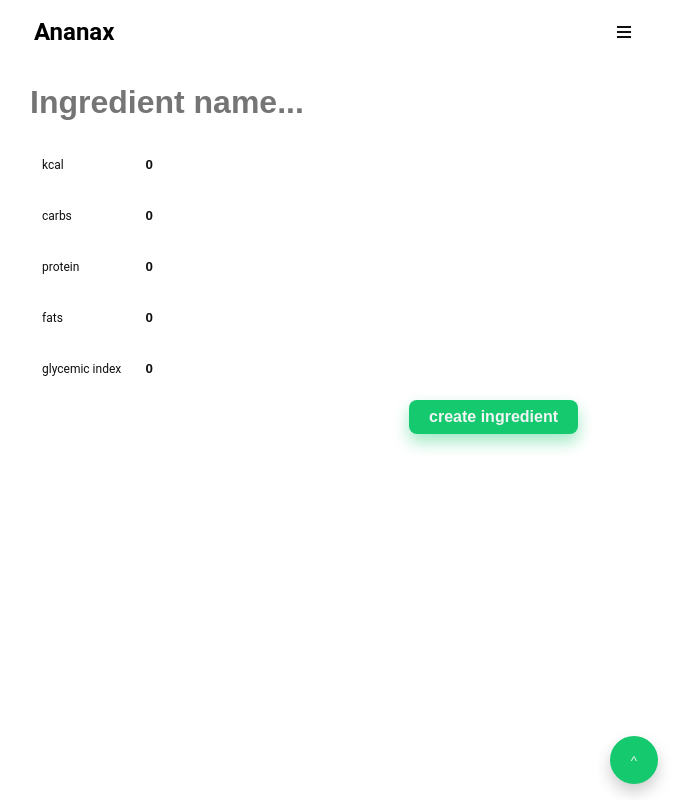
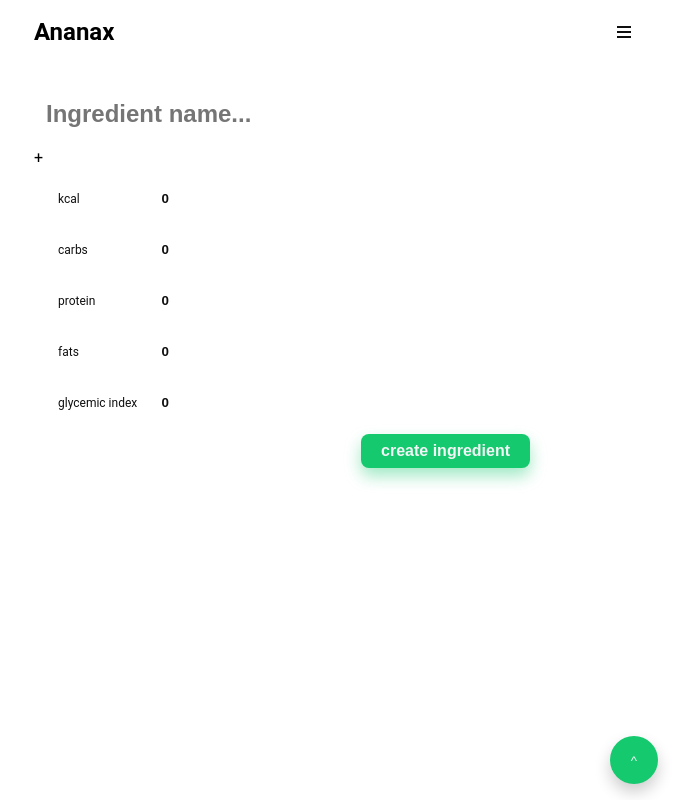
Before and after one commit to dev-szymon/ananax, a Next.js app: page /create-ingredient in a window 1280 px wide. Shown: the whole page, without its empty margins (302-995 px from the left). Built offline with nearby package versions, Linux system fonts and the light colour scheme.

Commit message:
single ingredient page

```diff
--- a/package.json
+++ b/package.json
@@ -15,9 +15,11 @@
     "next": "10.0.7",
     "react": "17.0.1",
     "react-dom": "17.0.1",
+    "react-dropzone": "^11.3.1",
     "styled-components": "^5.2.1"
   },
   "devDependencies": {
+    "@types/next": "^9.0.0",
     "@types/node": "^14.14.31",
     "@types/react": "^17.0.2",
     "@types/styled-components": "^5.1.7",
--- a/src/components/creators/IngredientCreator.tsx
+++ b/src/components/creators/IngredientCreator.tsx
@@ -1,20 +1,22 @@
+import React, { useState } from 'react';
 import NumericInput from '../credentials/NumericInput';
 import TitleInput from '../credentials/TitleInput';
 import { Formik, Form } from 'formik';
 import { BtnFilledStyles } from '../styles/Buttons';
 import { gql, useMutation } from '@apollo/client';
+import { useDropzone } from 'react-dropzone';
 
-interface InitialValues {
+interface FormikValues {
   name: string;
-  images: [string?];
+  images: string[] | [];
   kcal: number;
   carbs: number;
   protein: number;
   fats: number;
   glycemicIndex: number;
 }
-export default function IngredientCreator() {
-  const initialValues: InitialValues = {
+
+const initialValues: FormikValues = {
   name: '',
   images: [],
   kcal: 0,
@@ -23,38 +25,85 @@ export default function IngredientCreator() {
   fats: 0,
   glycemicIndex: 0,
 };
+
+export default function IngredientCreator() {
+  const onDrop = (acceptedFiles: File[]) => {
+    return setFiles(acceptedFiles);
+  };
+
+  const { getRootProps, getInputProps } = useDropzone({ onDrop });
+
   const NEW_INGREDIENT = gql`
     mutation newIngredient($ingredient: ingredientInput!) {
       newIngredient(ingredient: $ingredient) {
         id
+        images
       }
     }
   `;
 
-  const [newIngredient] = useMutation(NEW_INGREDIENT);
+  const [newIngredient] = useMutation(NEW_INGREDIENT, {
+    onCompleted: (data) => {
+      setLoading(false);
+      console.log(data);
+    },
+  });
+  const [files, setFiles] = useState<File[]>([]);
+  const [loading, setLoading] = useState(false);
 
   return (
     <Formik
       initialValues={initialValues}
-      onSubmit={(values) => {
-        newIngredient({ variables: { ingredient: { ...values } } });
+      onSubmit={async (values) => {
+        setLoading(true);
+        const data = new FormData();
+        data.append('file', files[0]);
+        data.append('upload_preset', 'fwwd2pmr');
+        const res = await fetch(
+          `https://api.cloudinary.com/v1_1/dq104qc4m/image/upload`,
+          {
+            method: 'POST',
+            body: data,
+          }
+        );
+        const resCloudinary = await res.json();
+        newIngredient({
+          variables: {
+            ingredient: { ...values, images: [resCloudinary.secure_url] },
+          },
+        });
       }}
     >
       <Form>
-        {/* TODO: aria busy and disabled states */}
-        <fieldset>
+        <fieldset
+          aria-busy={loading}
+          disabled={loading}
+          style={{ padding: '1rem' }}
+        >
           <TitleInput
             type="text"
             placeholder="Ingredient name..."
             name="name"
           />
+          <div className="img-input" {...getRootProps()}>
+            {files[0] ? (
+              <img
+                style={{ width: '60%' }}
+                src={URL.createObjectURL(files[0])}
+                alt="upload preview"
+              ></img>
+            ) : (
+              <span>+</span>
+            )}
+            <input type="file" {...getInputProps()} multiple={false} />
+          </div>
           <NumericInput name="kcal" label="kcal" />
           <NumericInput name="carbs" label="carbs" />
           <NumericInput name="protein" label="protein" />
           <NumericInput name="fats" label="fats" />
           <NumericInput name="glycemicIndex" label="glycemic index" />
           <BtnFilledStyles
-            style={{ float: 'right', marginRight: '5rem' }}
+            style={{ float: 'right', marginRight: '7rem' }}
             type="submit"
           >
             create ingredient
--- a/src/components/styles/Inputs.ts
+++ b/src/components/styles/Inputs.ts
@@ -30,7 +30,7 @@ export const TextInputStyles = styled.div`
 export const TitleInputStyles = styled(TextInputStyles)`
   border: none;
   input {
-    font-size: var(--lengthLg1);
+    font-size: var(--lengthMd3);
     font-weight: 600;
     padding-top: var(--lengthSm3);
   }
--- a/src/pages/_app.tsx
+++ b/src/pages/_app.tsx
@@ -1,8 +1,10 @@
 import '../styles/globals.css';
+import { AppContextType } from 'next/dist/next-server/lib/utils';
 import { AppProps } from 'next/app';
 import { ApolloProvider } from '@apollo/client';
 import { useApollo } from '../apollo/client';
 import { UserProvider } from '../context/context';
+import { ParsedUrlQuery } from 'querystring';
 
 function App({ Component, pageProps }: AppProps) {
   const client = useApollo(pageProps.initialApolloState);
@@ -15,4 +17,17 @@ function App({ Component, pageProps }: AppProps) {
   );
 }
 
+interface PageProps {
+  query?: ParsedUrlQuery;
+}
+
+App.getInitialProps = async function ({ Component, ctx }: AppContextType) {
+  let pageProps: PageProps = {};
+  if (Component.getInitialProps) {
+    pageProps = await Component.getInitialProps(ctx);
+  }
+  pageProps.query = ctx.query;
+  return { pageProps };
+};
+
 export default App;
--- a/src/pages/create-ingredient.tsx
+++ b/src/pages/create-ingredient.tsx
@@ -1,3 +1,4 @@
+import Router from 'next/router';
 import IngredientCreator from '../components/creators/IngredientCreator';
 import Layout from '../components/Layout';
 
--- a/src/styles/globals.css
+++ b/src/styles/globals.css
@@ -42,4 +42,9 @@ a {
 fieldset {
   background-color: none;
   border: none;
+  max-width: 100%;
 }
+
+fieldset:disabled {
+  opacity: 0.5;
+}
```
Also changed, not shown: src/components/credentials/useUser.ts (+3 -7 lines), src/components/styles/Forms.ts (+0 -15 lines), src/components/styles/Ingredient.ts (added, +10 -0 lines), src/pages/index.tsx (+7 -1 lines), src/pages/ingredients/[id].tsx (added, +47 -0 lines), 1 other file (tests, documents, lock files or other folders). Lines whose indentation alone changed are shown as unchanged.
